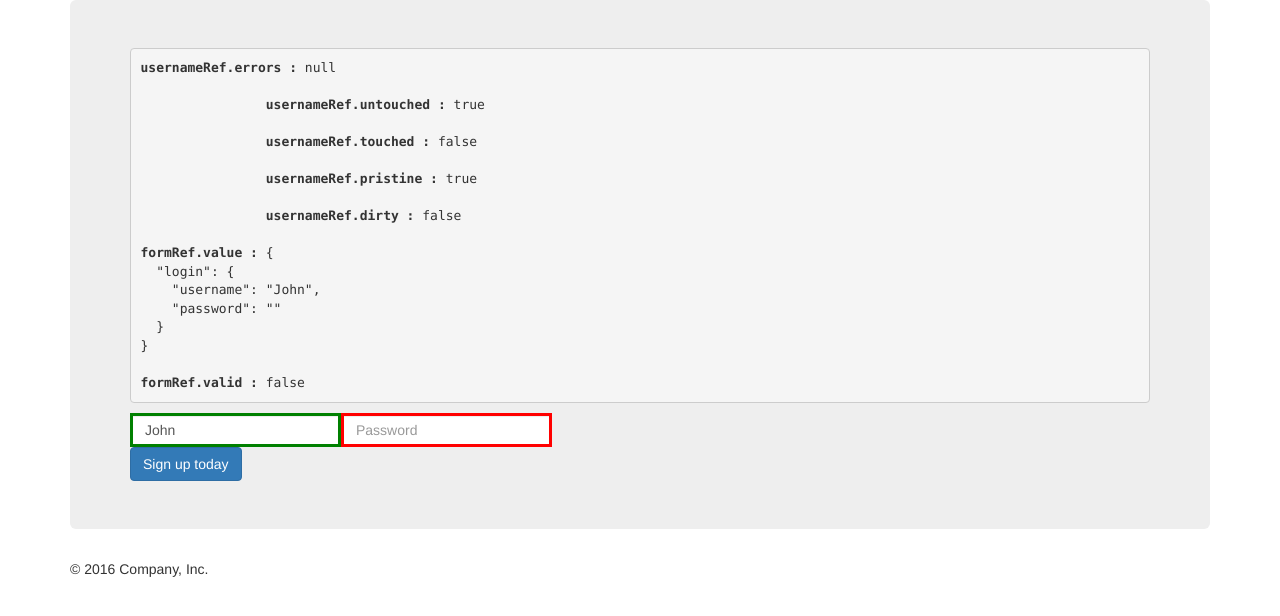
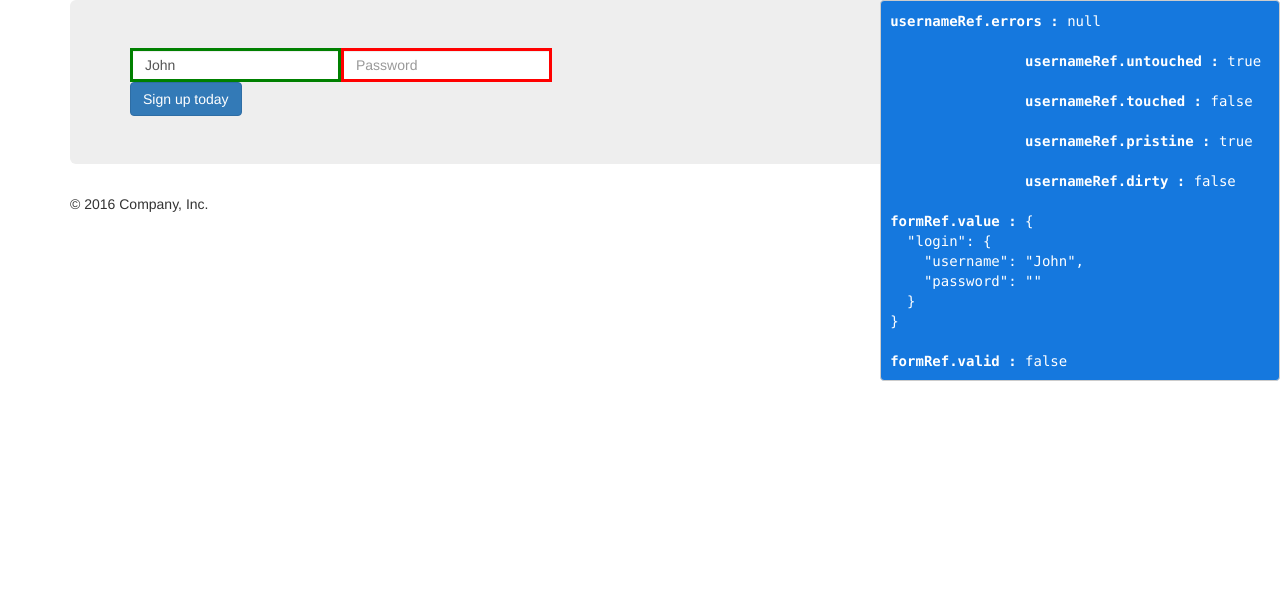
Before and after one commit to LintonBlack/Angular2-Forms, an Angular app: page / in a window 1280 px wide. Shown: the top 616 px of the page. Built offline with nearby package versions, Linux system fonts and the light colour scheme.

Commit message:
ViewChild and ngAfterViewInit to controle the form

```diff
--- a/src/app/app.component.css
+++ b/src/app/app.component.css
@@ -8,3 +8,12 @@ input.ng-invalid {
 input.ng-valid {
 	border: 3px solid green;
 }
+
+pre {
+	    position: fixed;
+    top: 0;
+    right: 0;
+    background: #1578de;
+    color: #fff;
+    font-size: 14px;
+}
--- a/src/app/app.component.ts
+++ b/src/app/app.component.ts
@@ -1,4 +1,4 @@
-import { Component } from '@angular/core';
+import { Component, ViewChild } from '@angular/core';
 
 @Component({
   selector: 'app-root',
@@ -6,6 +6,7 @@ import { Component } from '@angular/core';
   styleUrls: ['./app.component.css']
 })
 export class AppComponent {
+	@ViewChild('formRef') form;
   username;
 
   constructor() {
@@ -15,4 +16,9 @@ export class AppComponent {
   onSubmit(data) {
   	console.log(data)
   }
+
+  ngAfterViewInit() {
+  	this.form.valueChanges
+  	.subscribe(v => console.table(v))
+  }
 }
```
